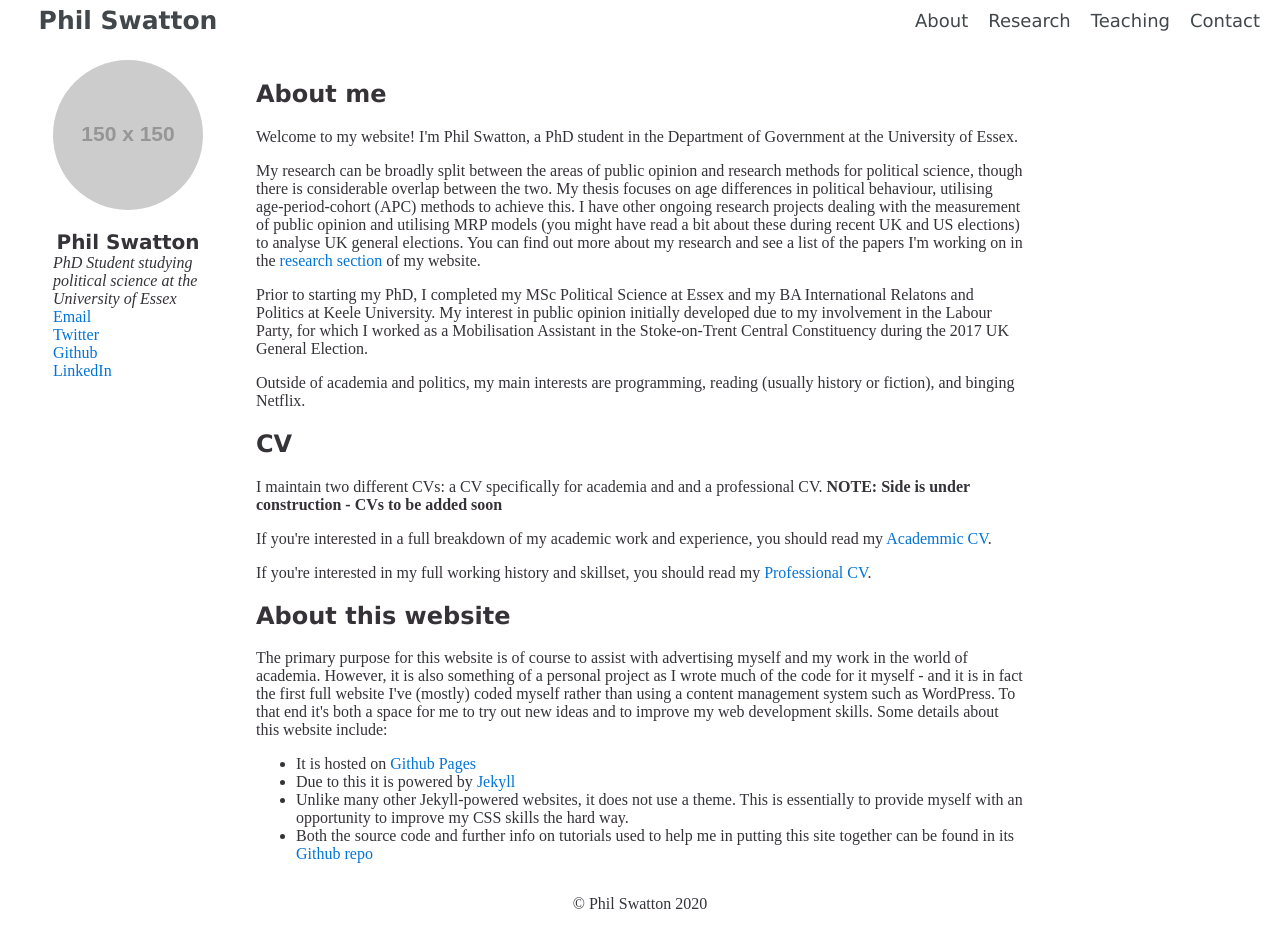
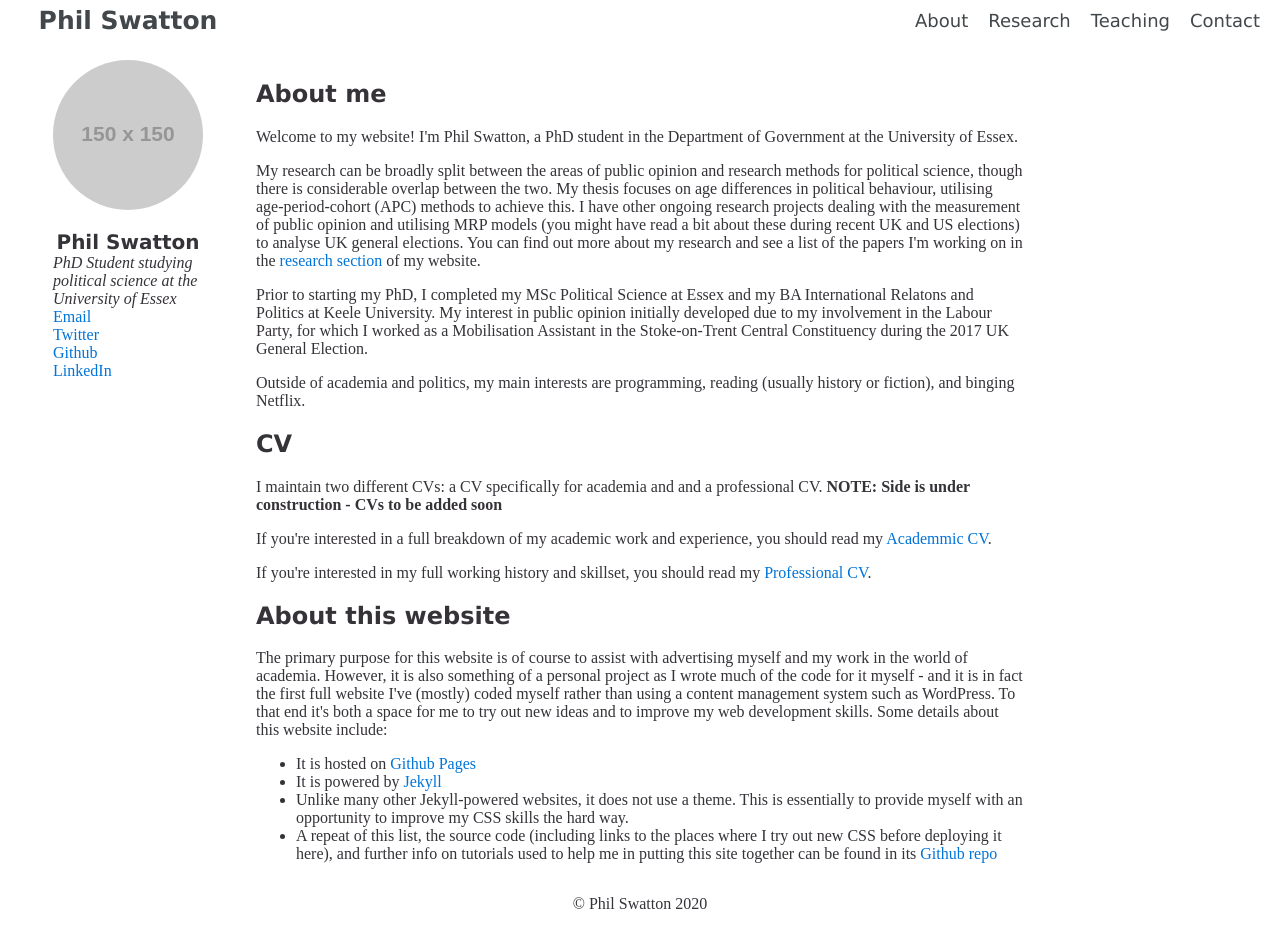
Before and after one commit to philswatton/philswatton.github.io, a Jekyll site: the page built from about/index.html, in a window 1280 px wide and 989 px high. Shown: the top 948 px of the window. Built offline with Jekyll 4.4.1, drawn with Linux system fonts in a browser that asks for light colours.

Commit message:
Updated about

```diff
--- a/about/index.html
+++ b/about/index.html
@@ -17,7 +17,7 @@ title: About
 <p>The primary purpose for this website is of course to assist with advertising myself and my work in the world of academia. However, it is also something of a personal project as I wrote much of the code for it myself - and it is in fact the first full website I've (mostly) coded myself rather than using a content management system such as WordPress. To that end it's both a space for me to try out new ideas and to improve my web development skills. Some details about this website include:</p>
 <ul>
   <li>It is hosted on <a href="https://pages.github.com/">Github Pages</a></li>
-  <li>Due to this it is powered by <a href="https://jekyllrb.com/">Jekyll</a></li>
+  <li>It is powered by <a href="https://jekyllrb.com/">Jekyll</a></li>
   <li>Unlike many other Jekyll-powered websites, it does not use a theme. This is essentially to provide myself with an opportunity to improve my CSS skills the hard way.</li>
-  <li>Both the source code and further info on tutorials used to help me in putting this site together can be found in its <a href="https://github.com/philswatton/philswatton.github.io">Github repo</a></li>
+  <li>A repeat of this list, the source code (including links to the places where I try out new CSS before deploying it here), and further info on tutorials used to help me in putting this site together can be found in its <a href="https://github.com/philswatton/philswatton.github.io">Github repo</a></li>
 </ul>
```
